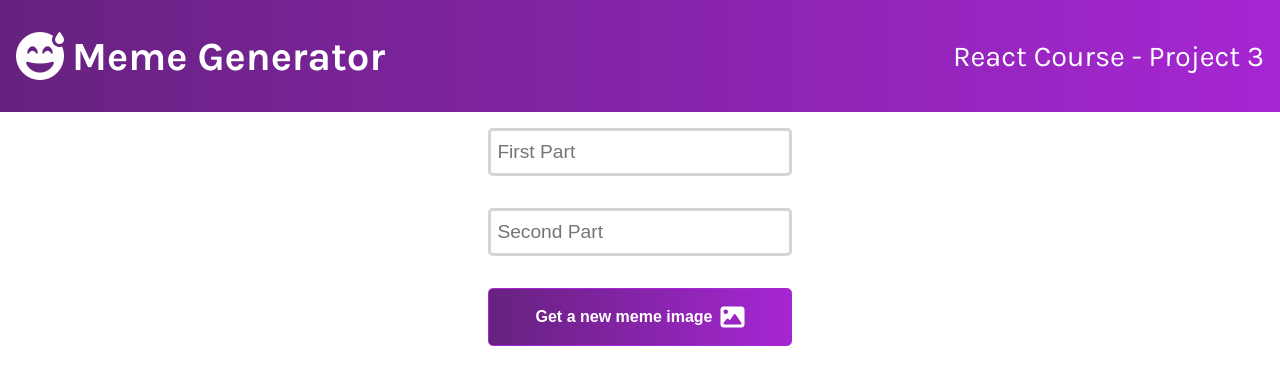
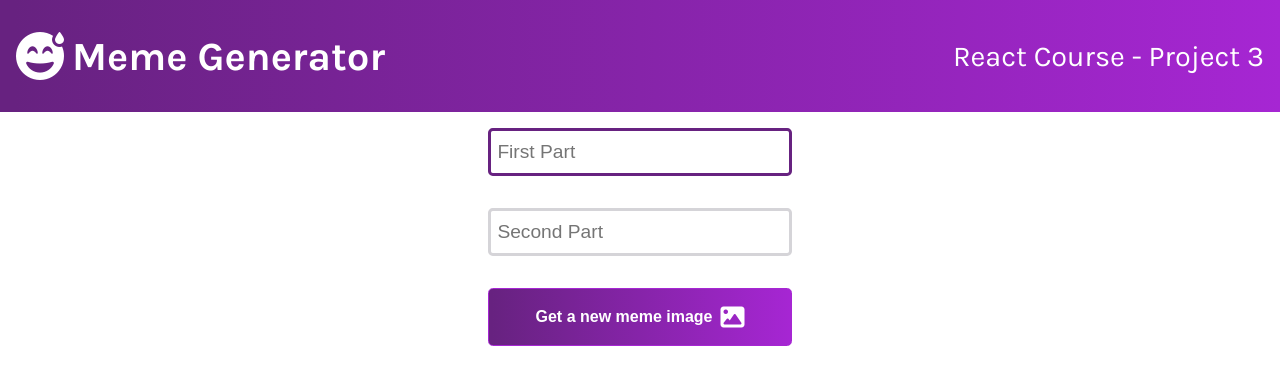
Before and after one commit to VioletViolaVi/Meme_Generator_Scrimba, a React (Create React App) app in the folder meme-generator/: page / in a window 1280 px wide. In both pictures the pointer is over the input "First Part". Shown: the top 384 px of the page. Built offline with nearby package versions, Linux system fonts and the light colour scheme.

Commit message:
Change style for meme form.

```diff
--- a/meme-generator/src/App.css
+++ b/meme-generator/src/App.css
@@ -60,7 +60,7 @@ body {
   }
 }
 
-/*********************************************************** meme */
+/*********************************************************** meme form */
 .meme-form {
   display: flex;
   flex-direction: column;
@@ -75,6 +75,21 @@ body {
   border-radius: 0.3rem;
   padding-left: 0.4rem;
   font-size: 1.2rem;
+  outline: none;
+  transition: 0.5s;
+}
+
+.meme-input1:focus,
+.meme-input2:focus {
+  border-width: 0.4rem;
+}
+
+.meme-input1:hover {
+  border-color: #672280;
+}
+
+.meme-input2:hover {
+  border-color: #a626d3;
 }
 
 .meme-input1 {
@@ -100,7 +115,18 @@ body {
   align-items: center;
 }
 
+.meme-btn:hover {
+  background: linear-gradient(90deg, #a626d3 1.18%, #672280 100%);
+  font-size: 1.1rem;
+  transition: 0.5s;
+}
+
 .fas.fa-image {
   font-size: 1.5rem;
   margin-left: 0.5rem;
 }
+
+.fas.fa-image :hover {
+  font-size: 1.1rem;
+  transition: 0.5s;
+}
```
